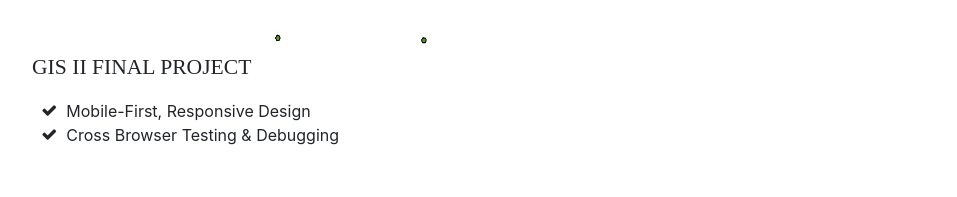
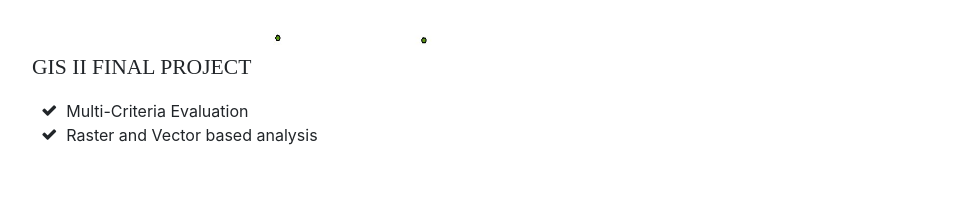
Before and after one commit to tylerversgrove/tylerversgrove.github.io, a website with bundled scripts: page index.html in a window 1280 px wide. Shown: the part 3257-3454 px from the top of the page, without its empty margins (288-1245 px from the left). Built offline with nearby package versions, Linux system fonts and the light colour scheme; a web font is replaced by a local one.

Commit message:
Update 1st picture caption

```diff
--- a/index.html
+++ b/index.html
@@ -203,10 +203,10 @@
           <ul class="fa-ul mb-0">
             <li>
               <i class="fa-li fa fa-check"></i>
-              Mobile-First, Responsive Design</li>
+              Multi-Criteria Evaluation</li>
             <li>
               <i class="fa-li fa fa-check"></i>
-              Cross Browser Testing &amp; Debugging</li>
+              Raster and Vector based analysis</li>
 
           </ul>
         </div>
```
